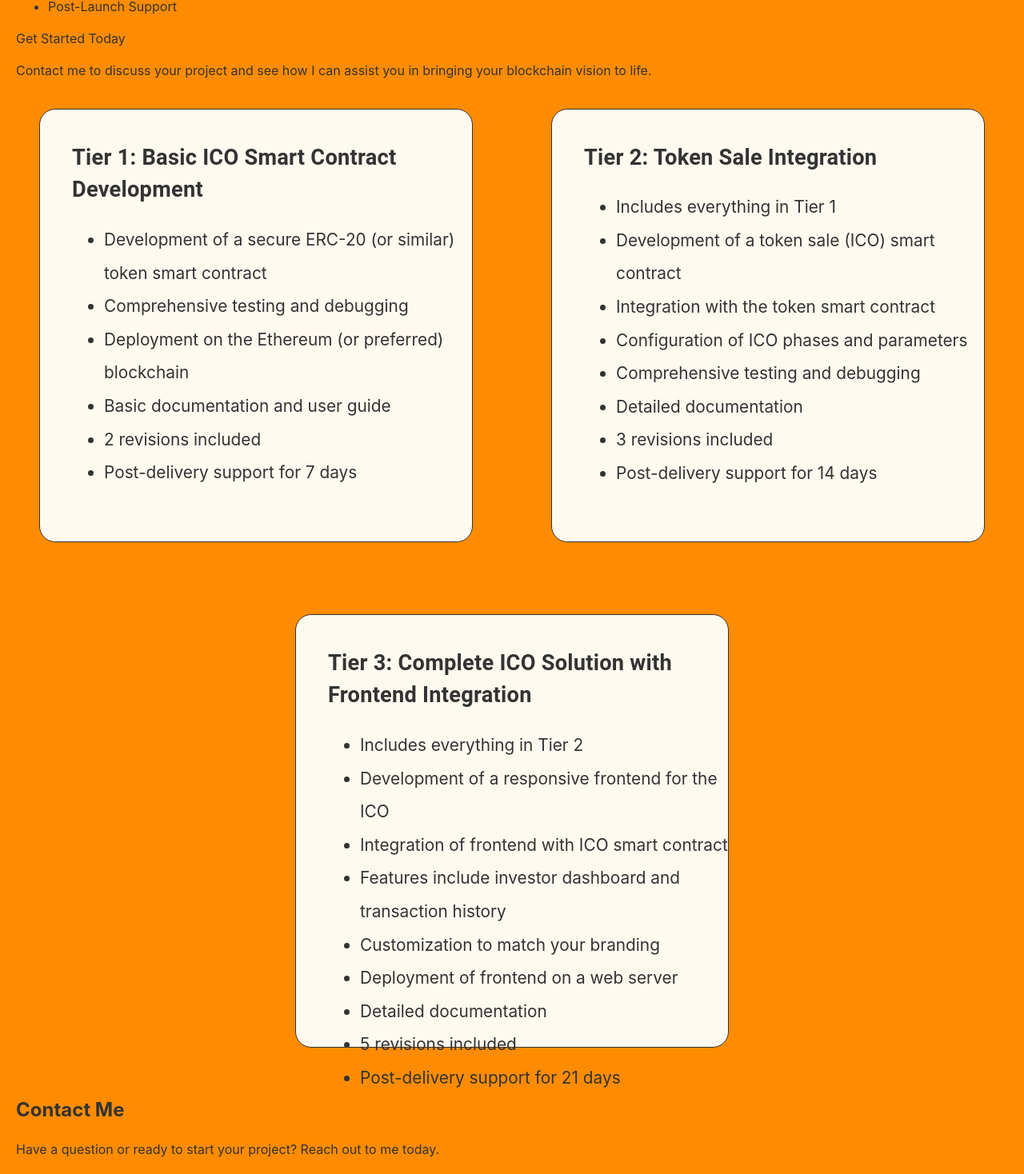
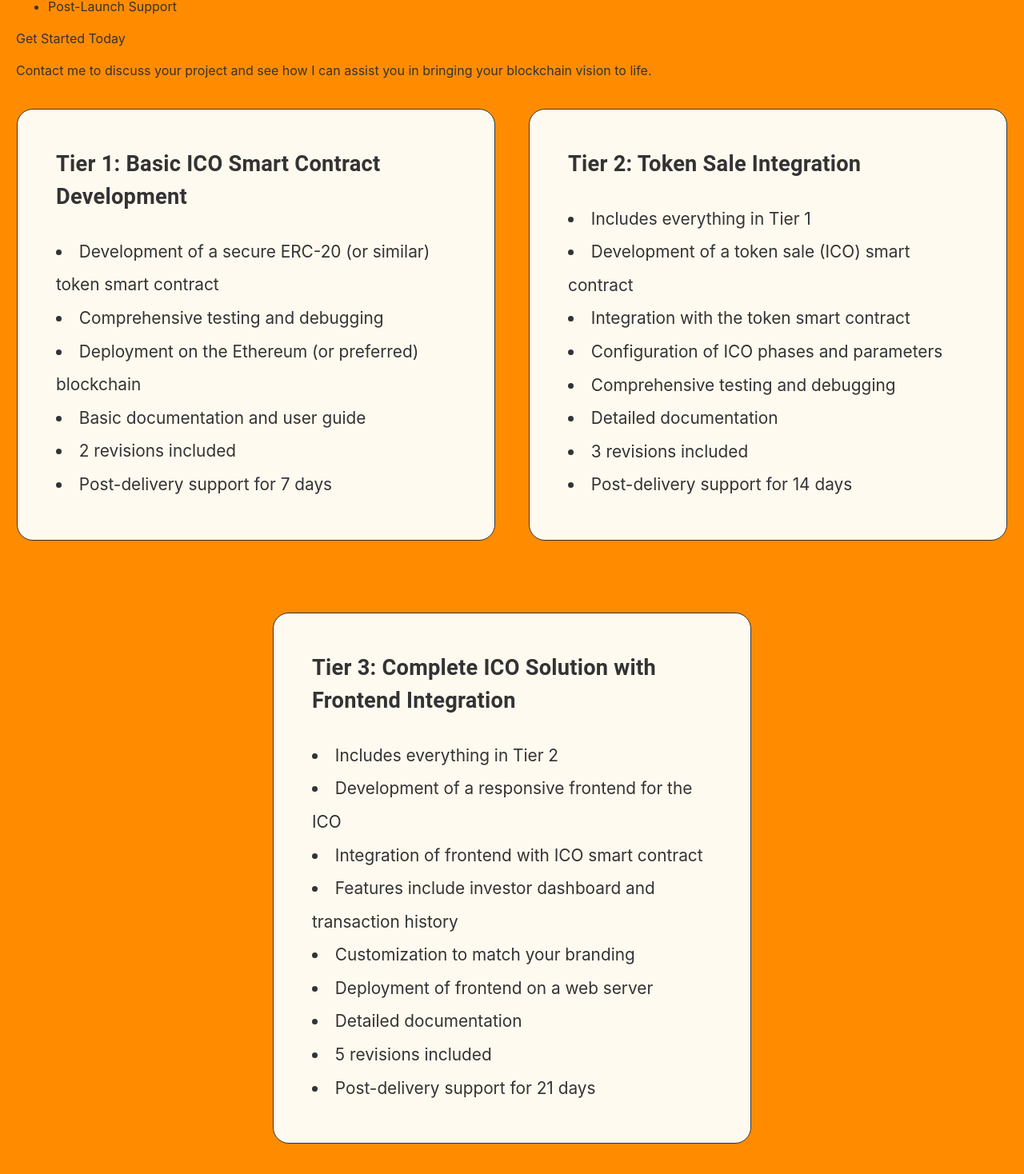
Before and after one commit to muratcan-yuksel/ico-page, a React (Vite) app: page / in a window 1280 px wide. Shown: the part 296-1764 px from the top of the page at 80% size. Built offline with nearby package versions, Linux system fonts and the light colour scheme.

Commit message:
fallback

```diff
--- a/src/components/Services.jsx
+++ b/src/components/Services.jsx
@@ -25,20 +25,20 @@ const serviceTiers = [
       "Post-delivery support for 14 days",
     ],
   },
-  {
-    title: "Tier 3: Complete ICO Solution with Frontend Integration",
-    features: [
-      "Includes everything in Tier 2",
-      "Development of a responsive frontend for the ICO",
-      "Integration of frontend with ICO smart contract",
-      "Features include investor dashboard and transaction history",
-      "Customization to match your branding",
-      "Deployment of frontend on a web server",
-      "Detailed documentation",
-      "5 revisions included",
-      "Post-delivery support for 21 days",
-    ],
-  },
+  // {
+  //   title: "Tier 3: Complete ICO Solution with Frontend Integration",
+  //   features: [
+  //     "Includes everything in Tier 2",
+  //     "Development of a responsive frontend for the ICO",
+  //     "Integration of frontend with ICO smart contract",
+  //     "Features include investor dashboard and transaction history",
+  //     "Customization to match your branding",
+  //     "Deployment of frontend on a web server",
+  //     "Detailed documentation",
+  //     "5 revisions included",
+  //     "Post-delivery support for 21 days",
+  //   ],
+  // },
 ];
 
 const Services = () => (
@@ -66,7 +66,7 @@ const Services = () => (
           bgcolor: "#FFFAF0",
           borderRadius: "20px",
           border: "1px solid #333333",
-          height: "500px",
+          height: "auto",
           marginBottom: "20px",
           width: {
             xs: "80%",
@@ -76,25 +76,90 @@ const Services = () => (
           flexDirection: "column",
           justifyContent: "flex-start",
           alignItems: "flex-start",
-          padding: "40px 0 0 40px",
+          padding: "3em",
         }}
       >
         <Typography
           sx={{
             color: "#333333",
-            fontSize: "1.7em",
+            fontSize: {
+              xs: "1.5em",
+              md: "1.7em",
+            },
             fontWeight: "bold",
+            marginBottom: "1em",
           }}
         >
           {tier.title}
         </Typography>
-        <ul style={{ fontSize: "1.3em", lineHeight: "2em" }}>
+        <Box
+          sx={{
+            fontSize: {
+              xs: "1em",
+              md: "1.3em",
+            },
+            lineHeight: "2em",
+          }}
+        >
+          {" "}
           {tier.features.map((feature, i) => (
             <li key={i}>{feature}</li>
           ))}
-        </ul>
+        </Box>
       </Box>
     ))}
+    <Box
+      sx={{
+        bgcolor: "#FFFAF0",
+        borderRadius: "20px",
+        border: "1px solid #333333",
+        height: "auto",
+        marginBottom: "20px",
+        width: {
+          xs: "80%",
+          lg: "500px",
+        },
+        display: "flex",
+        flexDirection: "column",
+        justifyContent: "flex-start",
+        alignItems: "flex-start",
+        padding: "3em",
+      }}
+    >
+      {" "}
+      <Typography
+        sx={{
+          color: "#333333",
+          fontSize: {
+            xs: "1.5em",
+            md: "1.7em",
+          },
+          fontWeight: "bold",
+          marginBottom: "1em",
+        }}
+      >
+        Tier 3: Complete ICO Solution with Frontend Integration
+      </Typography>
+      <Box
+        sx={{
+          fontSize: {
+            xs: "1em",
+            md: "1.3em",
+          },
+          lineHeight: "2em",
+        }}
+      >
+        <li>Includes everything in Tier 2</li>
+        <li>Development of a responsive frontend for the ICO</li>
+        <li>Integration of frontend with ICO smart contract</li>
+        <li>Features include investor dashboard and transaction history</li>
+        <li>Customization to match your branding</li>
+        <li>Deployment of frontend on a web server</li>
+        <li>Detailed documentation</li>
+        <li>5 revisions included</li>
+        <li>Post-delivery support for 21 days</li>
+      </Box>
+    </Box>
   </Box>
 );
 
```
